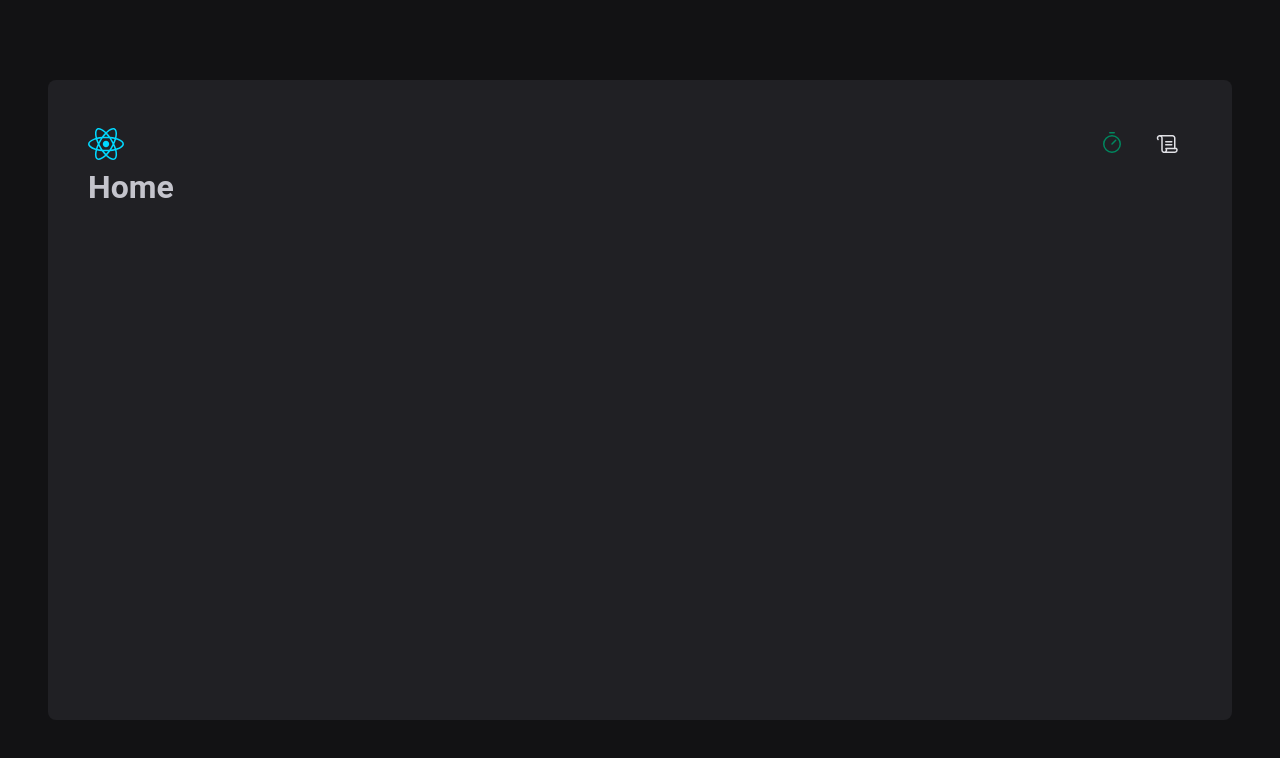
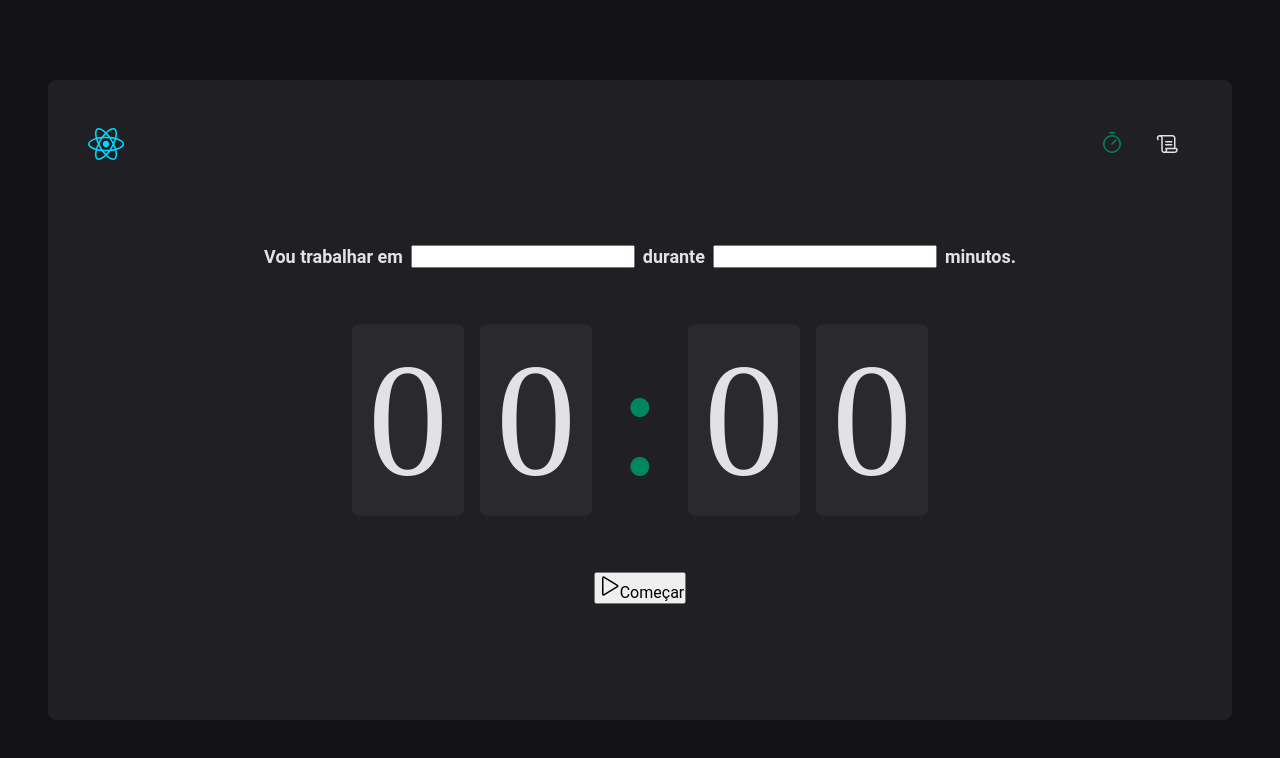
Before and after one commit to laiscasagrande/02-ignite-timer, a React app: page / in a window 1280 px wide. Shown: the top 758 px of the page. Built offline with nearby package versions, Linux system fonts and the light colour scheme; the HTML template or start-up script is replaced by a standard one.

Commit message:
:lipstick: feat: Estilização Home

```diff
--- a/src/pages/Home.tsx
+++ /dev/null
@@ -1,8 +0,0 @@
-
-export function Home(){
-  return(
-    <div>
-      <h1>Home</h1>
-    </div>
-  )
-}
--- /dev/null
+++ b/src/pages/Home/index.tsx
@@ -0,0 +1,32 @@
+import { Play } from "phosphor-react";
+import { CountdownContainer, FormContainer, HomeContainer, Separator } from "./styles";
+
+export function Home() {
+  return (
+    <HomeContainer>
+      <form action="">
+        <FormContainer>
+          <label htmlFor="task">Vou trabalhar em</label>{/*Coloquei em uma label porque eu quero que quando a pessoa clicar em "Vou trabalhar em" ela de focus no input de forma automática*/}
+          <input type="task"></input>{/*para mim trabalhar com a label, o id do input precisa se o mesmo htmlFor da label*/}
+
+          <label htmlFor="minutesAmount">durante</label>
+          <input type="number" id="minutesAmount"></input>
+
+          <span>minutos.</span>
+        </FormContainer>
+
+        <CountdownContainer>
+          <span>0</span>
+          <span>0</span>
+          <Separator>:</Separator>
+          <span>0</span>
+          <span>0</span>
+        </CountdownContainer>
+        <button type="submit">
+          <Play size={24}/>
+          Começar
+        </button>
+      </form>
+    </HomeContainer>
+  )
+}
--- /dev/null
+++ b/src/pages/Home/styles.ts
@@ -0,0 +1,57 @@
+import styled from "styled-components";
+
+export const HomeContainer = styled.main`
+flex: 1;
+
+display: flex;
+flex-direction: column;
+align-items: center;
+justify-content: center;
+
+form{//estilização em cascata. Consigo estilizar o form que está dentro do mais
+display: flex;
+flex-direction: column;
+align-items: center;
+gap: 3.5rem
+}
+`;
+
+export const FormContainer = styled.div`
+width: 100%;
+display: flex;
+align-items: center;
+justify-content: center;
+gap: 0.5rem;
+color: ${props => props.theme['gray-100']};
+font-size: 1.125rem;
+font-weight: bold;
+flex-wrap: wrap; //quando a tela for menor, eu quero que ele quebre
+
+`;
+
+export const CountdownContainer = styled.div`
+font-family: 'Roboto Mono';//se ele não encontrar essa fonte, eu quero que ele encontre qualquer outra fonte monoespaçada
+font-size: 10rem;
+line-height: 8rem;
+color: ${(props) => props.theme['gray-100']};
+
+display: flex;
+gap: 1rem;
+
+span{
+  background: ${(props) => props.theme['gray-700']};
+  padding: 2rem 1rem;
+  border-radius: 8px;
+}
+`;
+
+export const Separator = styled.div`
+padding: 2rem 0;
+color: ${(props => props.theme['green-500'])};
+
+width: 4rem;
+overflow: hidden;
+display: flex;
+justify-content: center;
+
+`;
--- a/src/styles/global.ts
+++ b/src/styles/global.ts
@@ -16,7 +16,8 @@
 
 body{
   background: ${props => props.theme['gray-900']}; //Tenho que colocar entre colchetes por causa do hífen
-  color: ${props => props.theme['gray-300']}
+  color: ${props => props.theme['gray-300']};
+  -webkit-font-smoothing: antialiased;
 }
 
 body, input, textarea, button{
```
